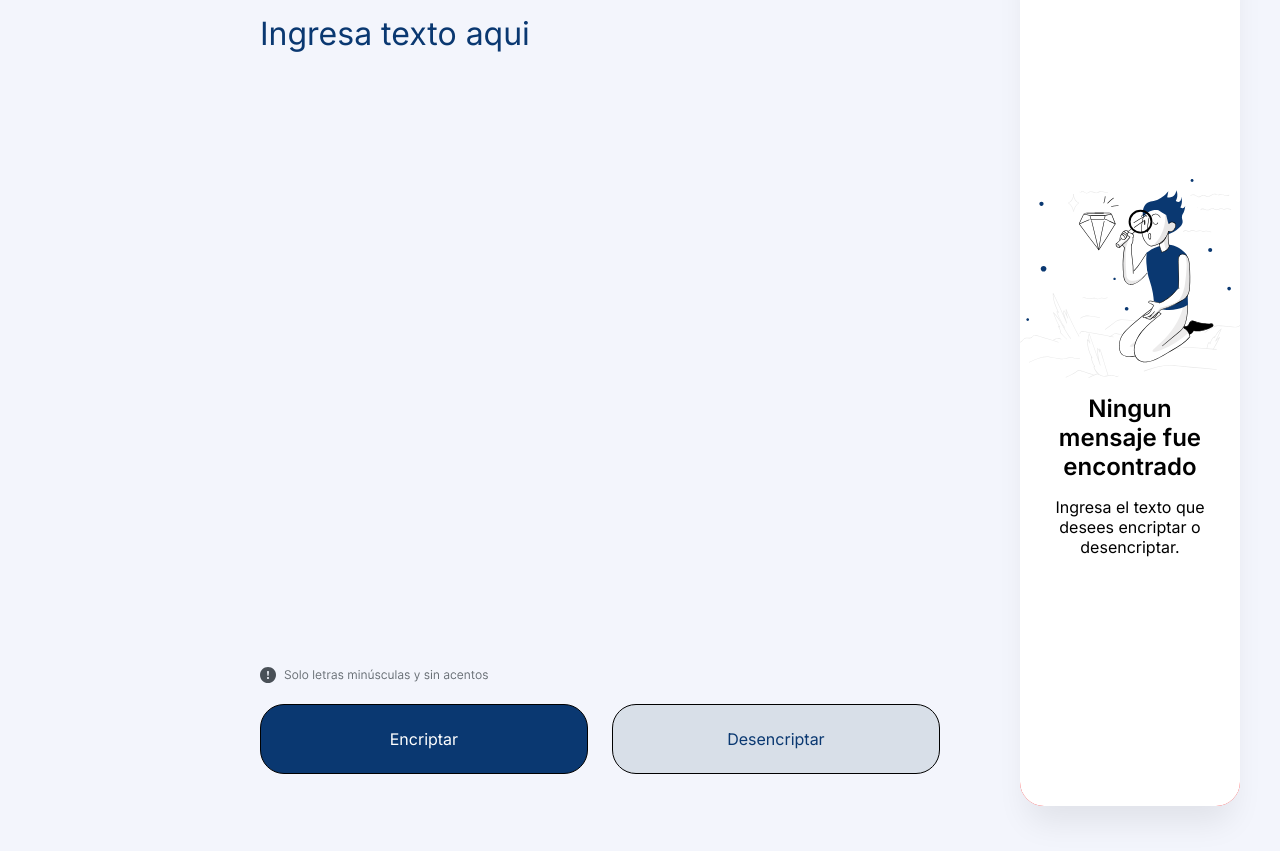
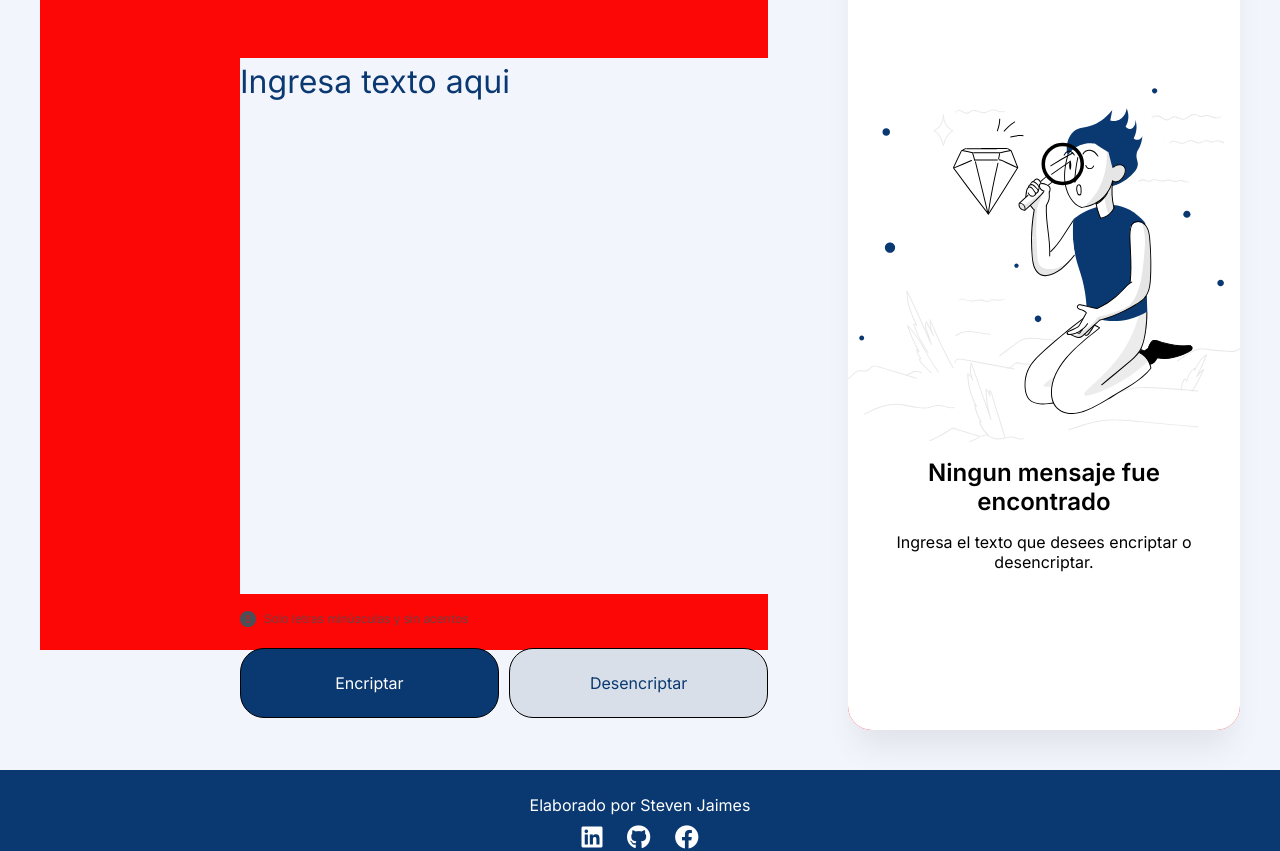
Before and after one commit to stevenjaimes/encriptador, a plain HTML site: page index.html in a window 1280 px wide. Shown: the part 110-961 px from the top of the page. Drawn offline with Linux system fonts and the light colour scheme.

Commit message:
cuadrando margen

```diff
--- a/index.html
+++ b/index.html
@@ -8,14 +8,17 @@
     <link rel="stylesheet" href="style.css">
     <link rel="stylesheet" href="https://cdnjs.cloudflare.com/ajax/libs/font-awesome/6.0.0-beta3/css/all.min.css">
 </head>
+
 <body>
     <main>
+        <div class="elementos_izq">
+
             <img class="logo" src="logo.svg" alt="logo de alura">
 
             <form id="myForm">
                 <textarea type="text" id="textarea" placeholder="Ingresa texto aqui" name="textarea"></textarea>
                 <p class="aviso"></p>
-            <div class="botones" style="margin-bottom: 32px;">
+                <div class="botones" >
                     <button type="submit" id="encriptarButton">Encriptar</button>
                     <button type="submit" id="desencriptarButton">Desencriptar</button>
                 </div>
--- a/style.css
+++ b/style.css
@@ -29,6 +29,7 @@ main{
     margin: 2.5rem;
     gap: 5rem;
     min-height: 100vh;
+
 }
 
 
@@ -36,9 +37,27 @@ main{
 .elementos_izq{
     display: flex;
     flex-direction: column;
+    background-color: #fc0606;
+    width: 65%;
+    height: 90vh;
+    justify-content: space-between;
+}
+
+
+/*  Defino la columna de la derecha que es donde aparecen los elementos iniciales
+y donde van a salir los nuevos elementos encriptados, y anide dos cajas flex para
+el nuevo comportamiento cuando de click en el boton del formulario */
+.elementos_der{
+    display: flex;
+    flex-direction: column;
+    width: 35%;
     height: 100vh;
-    width: 60%;
+    background-color: #fc0606;
+    border-radius: 1.5rem;
+    box-shadow: 0px 24px 32px -8px rgba(0, 0, 0, 0.08);
+    align-items: center;
 }
+
 
 /* Dimensiones del logo*/
 .logo{
@@ -50,15 +69,18 @@ main{
 form{
     display: flex;
     flex-direction: column;
-    margin-top: 5rem;
-    margin-left: 5.55%;
+    padding-left: 12.5rem;
+    padding-top: 5rem;
+    padding-right: auto;
     gap: 1rem;
+    height: auto;
+    width: 100%;
 }
 
 /* Dimensiones de la text-area */
 #myForm textarea{
-    width: 50vw;  /* 50% del ancho del viewport */
-    height: 80vh; /* 70% del alto del viewport */
+    height: 67vh; /* 62% del alto del viewport */
+    width: 100%;
     border: none;
     font-weight: 400;
     background-color: #F3F5FC;
@@ -84,14 +106,15 @@ form textarea::placeholder{
 /* Acá le doy estilo a la caja de los botones del formulario y se alinean en fila los botones  */
 .botones{
     display: flex;
-    width: 42.5rem;
+    width: 100%;
     flex-direction: row;
     justify-content: space-between;
+    margin-bottom: 2rem;
 }
 
 /* Estilo los botones del formulario   */
 .botones button{
-    width: 20.5rem;
+    width: 49%;
     padding: 1.5rem;
     border-radius: 1.5rem;
     cursor: pointer;
@@ -112,19 +135,6 @@ form textarea::placeholder{
     color: #0A3871;
 }
 
-/*  Defino la columna de la derecha que es donde aparecen los elementos iniciales
-y donde van a salir los nuevos elementos encriptados, y anide dos cajas flex para
-el nuevo comportamiento cuando de click en el boton del formulario */
-.elementos_der{
-    display: flex;
-    flex-direction: column;
-    width: 30%;
-    height: auto;
-    background-color: #fc0606;
-    border-radius: 1.5rem;
-    box-shadow: 0px 24px 32px -8px rgba(0, 0, 0, 0.08);
-    align-items: center;
-}
 
 /* Defino el estilo inicial para el flexbox */
 .elementos_der>.initialFlex {
@@ -217,7 +227,6 @@ footer {
     width: 100%;
     background-color: #0A3871;
     color: #ffffff;
-    margin-top: 5rem;
     text-align: center;
     padding: 1.25rem 0;
 
@@ -335,16 +344,17 @@ footer {
     main {
         flex-direction: column;
         margin: 40px;
-        gap: 64px;
+        gap: 4rem;
         box-sizing: border-box;
+
     }
 
-
-
     .elementos_izq {
-
+        width: 100%;
+        margin-top: 0;
         margin-right: 0;
         margin-left: 0;
+        height: auto;
     }
 
     .logo {
@@ -363,14 +373,13 @@ footer {
         margin-left: 0;
         font-size: 3rem;
         width: 100%;
-        height: 600px;
+        height: auto;
         padding:0;
-
     }
 
     #myForm textarea {
         width: 100%;
-        height: 548px;
+        height: 40vh;
         font-size: 1.5rem;
     }
 
@@ -379,7 +388,6 @@ footer {
     }
 
     .botones {
-
         width: 100%;
 
         padding: 0;
@@ -392,10 +400,11 @@ footer {
     }
 
     .elementos_der {
+        display: flex;
+        flex-direction: column;
         width: 100%;
-        margin-top: -35px;
+        height: auto;
         background-color: #ffffff;
-        height: auto;
     }
 
     .elementos_der>.initialFlex {
@@ -442,6 +451,8 @@ footer {
     main{
         flex-direction: column;
         margin: 16px;
+
+
     }
 
     .logo{
```
Lines whose indentation alone changed are shown as unchanged.
